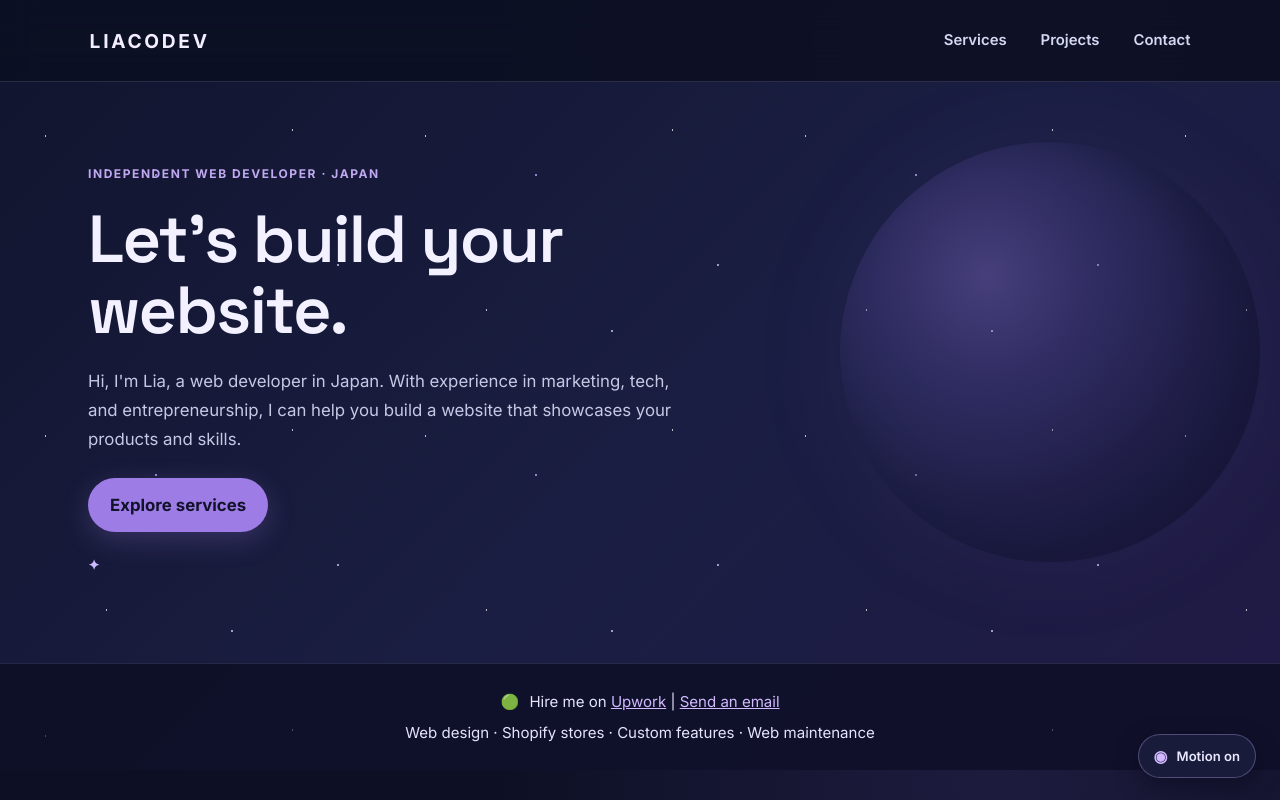
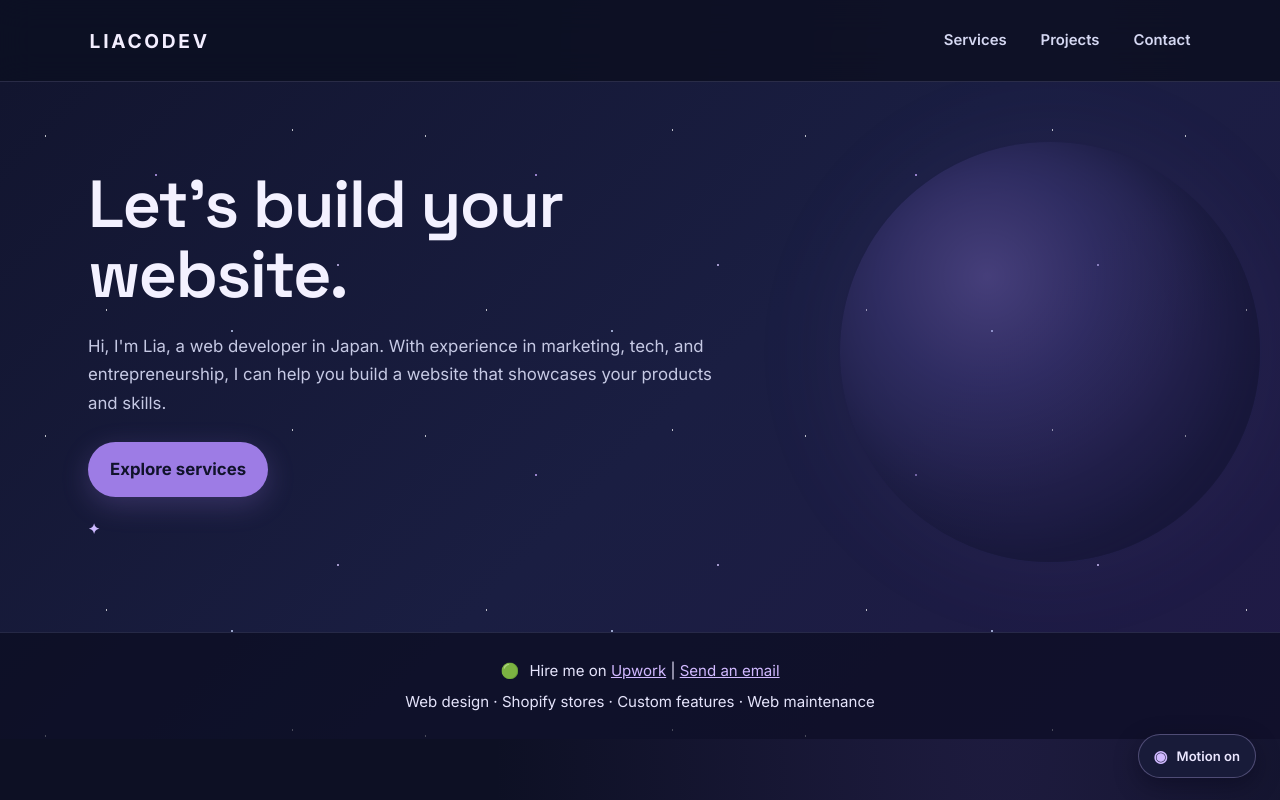
Before and after one commit to liacodev/liacodev, a plain HTML site: page index.html in a window 1280 px wide. Shown: the top 800 px of the page. Drawn offline with Linux system fonts and the light colour scheme.

Commit message:
Remove developer label from homepage

```diff
--- a/styles.css
+++ b/styles.css
@@ -14,9 +14,8 @@ body>br{display:none}
 .section{max-width:1160px;margin:0 auto;padding:88px 28px;opacity:1;transform:none;transition:opacity .7s,transform .7s}
 .fade-in{opacity:0;transform:translateY(16px)}.fade-in.show{opacity:1;transform:translateY(0)}
 #about{max-width:none;padding:0;background:var(--sage)}
-.about-container{max-width:1160px;min-height:510px;margin:auto;padding:82px 28px;display:grid;grid-template-columns:1.2fr .8fr;align-items:center;gap:9%}
+.about-container{max-width:1160px;min-height:510px;margin:auto;padding:82px 28px;display:grid;grid-template-columns:1fr;align-items:center;gap:0}
 .about-card{background:none;padding:0;box-shadow:none;flex:auto;order:0}
-.about-card:before{content:'INDEPENDENT WEB DEVELOPER · JAPAN';display:block;color:#587566;font-size:.75rem;font-weight:700;letter-spacing:.13em;margin-bottom:20px}
 h2{font:600 clamp(2rem,4vw,3rem) 'Playfair Display',serif;line-height:1.15;margin:0 0 24px;text-align:left;color:var(--ink)}
 .about-card h2{font-size:clamp(2.8rem,5vw,4.4rem);max-width:650px;margin-bottom:22px}
 .about-card p{max-width:650px;color:#405b50;font-size:1.05rem}
@@ -66,7 +65,7 @@ h1,h2,h3,.price{font-family:'Space Grotesk',sans-serif;letter-spacing:-.025em}
 #about{position:relative;overflow:hidden;background:linear-gradient(135deg,#12152f 0%,#1a1e42 52%,#201a46 100%)}
 #about:before{content:"";position:absolute;inset:0;pointer-events:none;opacity:.7;background-image:radial-gradient(1px 1px at 12% 18%,#fff 98%,transparent),radial-gradient(1px 1px at 41% 31%,#c9a9ff 98%,transparent),radial-gradient(1px 1px at 77% 16%,#fff 98%,transparent),radial-gradient(1px 1px at 89% 61%,#d6c6ff 98%,transparent),radial-gradient(1px 1px at 28% 76%,#fff 98%,transparent),radial-gradient(1px 1px at 61% 83%,#c9d7ff 98%,transparent);background-size:380px 300px}
 #about:after{content:"";position:absolute;top:60px;right:calc(50% - 620px);width:420px;height:420px;border-radius:50%;pointer-events:none;background:radial-gradient(circle at 35% 32%,#9c81e8 0%,#584c9f 28%,#292653 56%,#171a38 72%);box-shadow:inset -26px -14px 50px rgba(6,7,26,.54),0 0 100px rgba(133,103,222,.24);opacity:.34}
-#about>*{position:relative;z-index:1}.about-container{min-height:550px}.about-card:before{color:#c1a9f1}.about-card h2{font-size:clamp(2.8rem,5.2vw,4.55rem);max-width:670px;line-height:1.06;color:#f3f1ff}.about-card p{color:#c6c9e4}.about-card p a{background:#9d7ce5;color:#11132b;border-radius:999px;padding:13px 22px;box-shadow:0 8px 28px rgba(157,124,229,.24)}.about-card p a:hover{background:#b69df2;transform:translateY(-2px)}
+#about>*{position:relative;z-index:1}.about-container{min-height:550px}.about-card h2{font-size:clamp(2.8rem,5.2vw,4.55rem);max-width:670px;line-height:1.06;color:#f3f1ff}.about-card p{color:#c6c9e4}.about-card p a{background:#9d7ce5;color:#11132b;border-radius:999px;padding:13px 22px;box-shadow:0 8px 28px rgba(157,124,229,.24)}.about-card p a:hover{background:#b69df2;transform:translateY(-2px)}
 #lia_pic{width:min(100%,280px);height:320px;border:1px solid rgba(229,220,255,.5);border-radius:48% 48% 18px 18px;box-shadow:0 0 0 10px rgba(211,197,255,.05),0 0 65px rgba(151,119,231,.25)}
 .landing-header h1{font-family:'Inter',sans-serif}.service-card h3,.price-card h3{font-family:'Space Grotesk',sans-serif}
 .social-links{background:rgba(10,12,30,.65);border-top:1px solid rgba(176,179,237,.15);color:#e5e4fb}.social-links a{color:#d1b9ff}.social-links p{font-size:.94rem}
```
